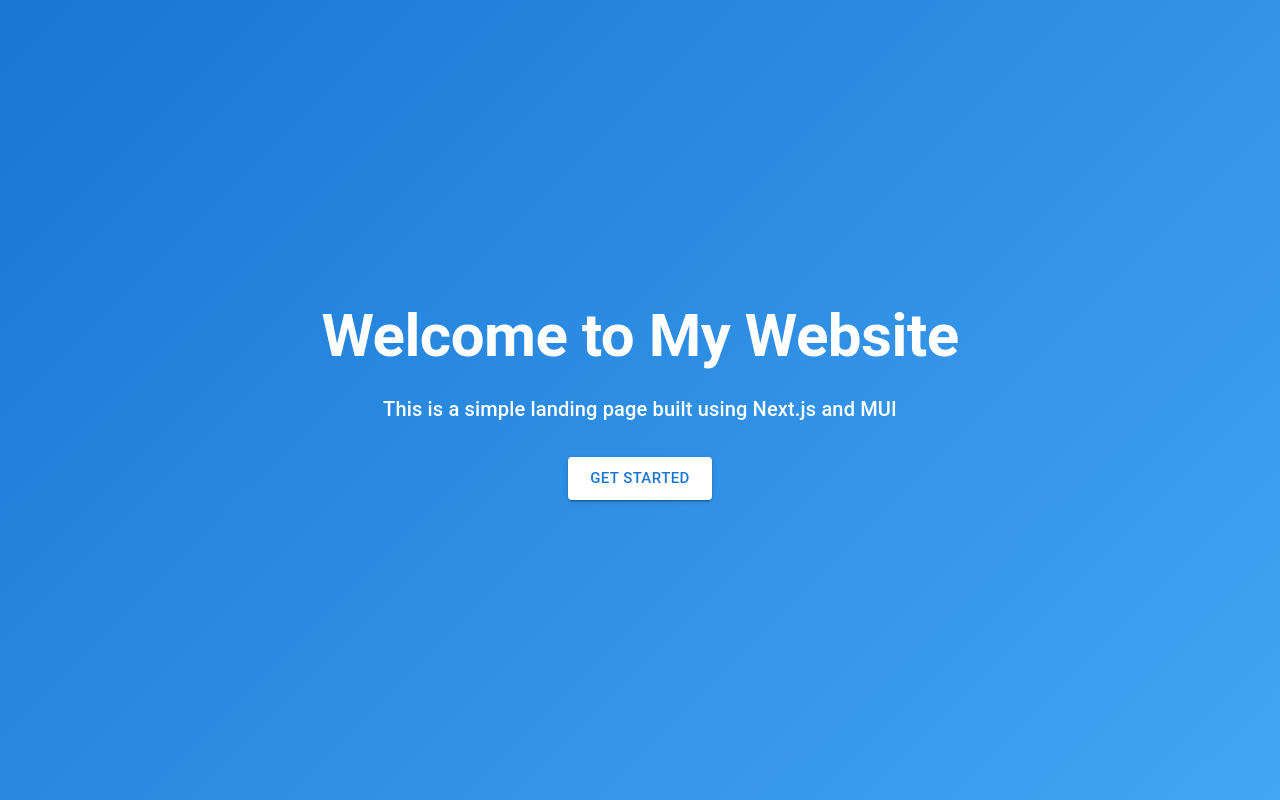
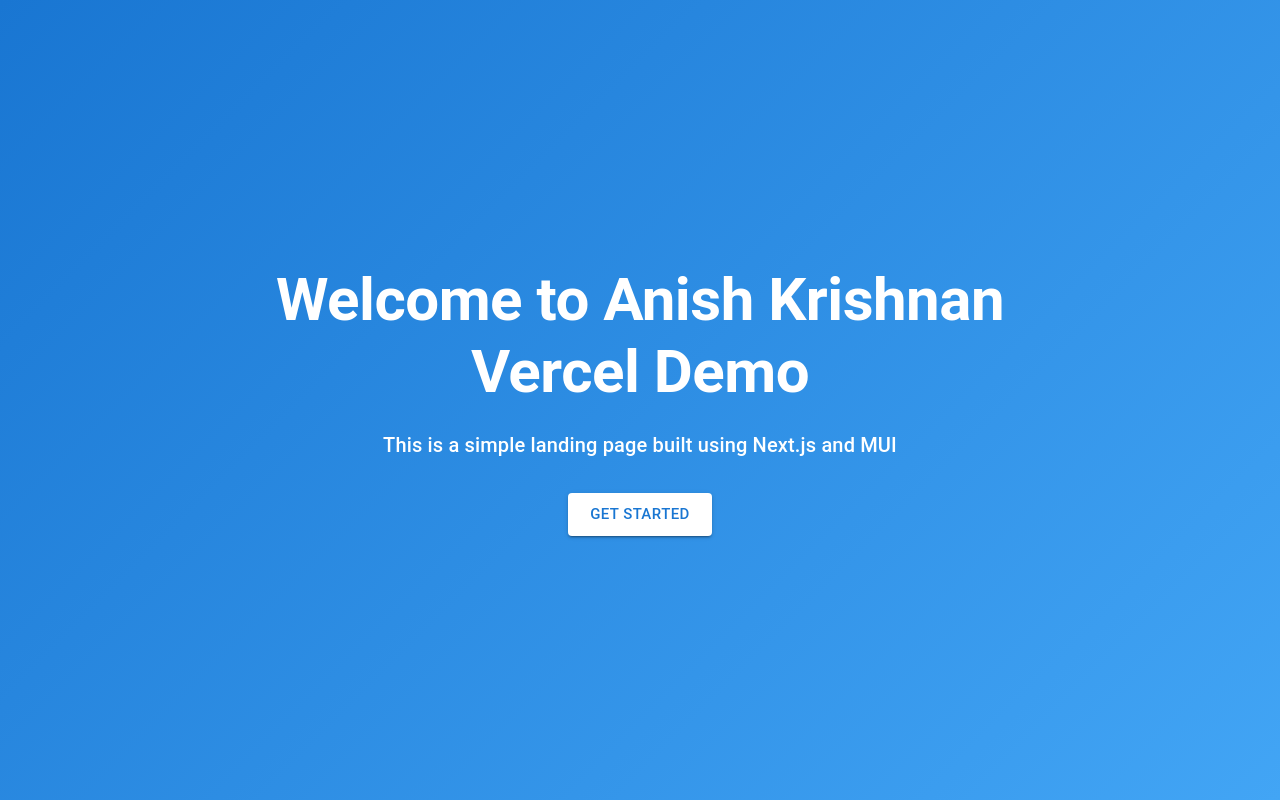
Before and after one commit to Anish-Krishnan347/welcome, a Next.js app: page / in a window 1280 px wide. Built offline with nearby package versions, Linux system fonts and the light colour scheme.

Commit message:
title change

```diff
--- a/app/page.js
+++ b/app/page.js
@@ -15,7 +15,7 @@
     >
       <Container maxWidth="md" sx={{ textAlign: "center", color: "#fff" }}>
         <Typography variant="h2" fontWeight="bold" gutterBottom>
-          Welcome to My Website
+          Welcome to Anish Krishnan Vercel Demo
         </Typography>
 
         <Typography variant="h6" sx={{ mb: 4 }}>
```
